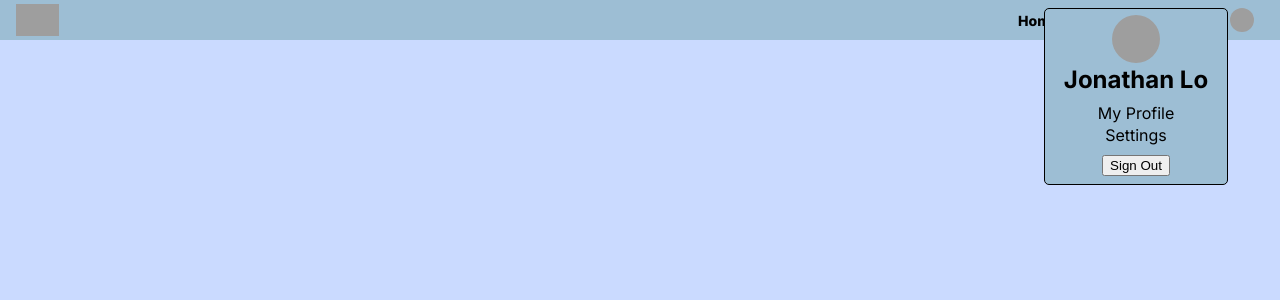
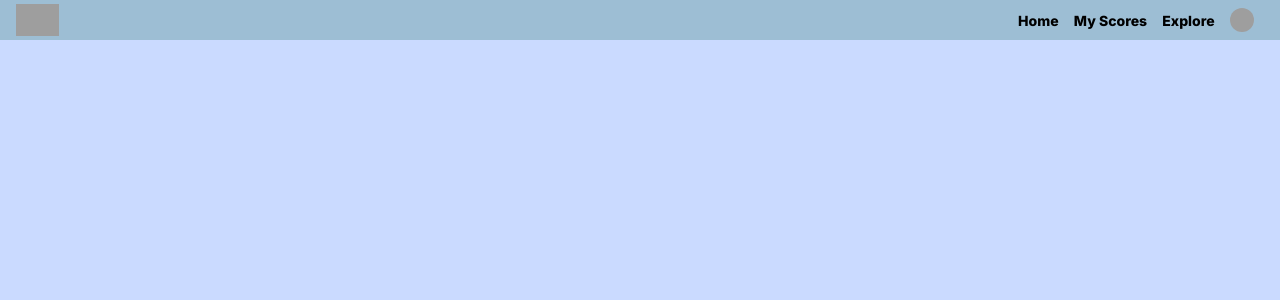
Before and after one commit to jonathanlo411/inisiohacks23, a Flask app: template templates/nav.html in a window 1280 px wide. Shown: the top 300 px of the page. Run offline with Flask 3, Linux system fonts and the light colour scheme; the template is opened without the code that fills it, so the values that code supplies are empty; some libraries are stand-ins or nearby versions; grey boxes are pictures that could not be loaded.

Commit message:
feat: fix pfp popup func and styling

```diff
--- a/static/css/nav.css
+++ b/static/css/nav.css
@@ -40,25 +40,37 @@ nav {
 #pfp:hover { cursor: pointer; }
 
 /* Popup */
+#overlay {
+    display: none;
+    position: fixed;
+    top: 0;
+    left: 0;
+    width: 100%;
+    height: 100%;
+    background: rgba(0, 0, 0, 0.5);
+    z-index: 1;
+}
 #profile {
     position: absolute;
     background-color: var(--modal);
     border: 1px solid black;
     border-radius: 5px;
-    top: 5;
-    right: 5;
-    z-index: 1;
+    top: calc(5vh + 0.5%);
+    right: 2vh;
+    z-index: 2;
     display: flex;
     flex-direction: column;
     align-items: center;
     padding: 0.5% 1.5%;
+    display: none;
 }
 #profile-pfp {
-    height: 6vh;
-    width: 6vh;
+    height: 10vh;
+    width: 10vh;
     background-position: center;
     background-size: cover;
     border-radius: 100px;
+    margin: auto;
 }
 #profile-info {
     display: flex;
@@ -69,29 +81,29 @@ nav {
 #profile-info > * {
     width: 100%;
     text-align: center;
-    margin: 1%;
+    margin: 3%;
 }
 #profile-info > hr {
     width: 100%;
-    height: 3px;
-    color: black;
-    border: black;
-    outline: black;
+    border: 1px solid black;
 }
 #profile-info > a,a:visited {
     color: black;
     text-decoration: none;
+    font-size: 1.2rem;
 }
-#profile-info > button {
+#profile-info  button {
     background-color: var(--highlight);
     font-weight: 600;
-    font-size: 1rem;
-    border: 1px solid black;
+    font-size: 1.2rem;
     border-radius: 3px;
-    padding: 1% 2.5%;
+    padding: 3% 5%;
     transition: 0.3s;
+    width: 100%;
+    border: none;
+    border-radius: 5px;
 }
-#profile-info > button:hover {
+#profile-info  button:hover {
     cursor: pointer;
     background-color: var(--highlight-darken);
 }
--- a/static/js/nav.js
+++ b/static/js/nav.js
@@ -1,7 +1,11 @@
 
-// document.getElementById("logout").addEventListener("click", async () => {
-//     let data = await fetch("/api/logout",
-//         method="POST"
-//     )
-//     console.log(data)
-// })
+document.getElementById("pfp").addEventListener("click", () => {
+    document.getElementById("profile").style.display = "block";
+    document.getElementById("overlay").style.display = "block";
+});
+
+document.getElementById("overlay").addEventListener("click", function() {
+    // Hide the modal and overlay when clicking outside of the modal
+    document.querySelector(".modal").style.display = "none";
+    document.getElementById("overlay").style.display = "none";
+});
--- a/templates/nav.html
+++ b/templates/nav.html
@@ -6,6 +6,7 @@
     <title>Document</title>
     <link rel="stylesheet" href="{{url_for('static', filename='css/master.css')}}">
     <link rel="stylesheet" href="{{url_for('static', filename='css/nav.css')}}">
+    <script src="{{url_for('static', filename='js/nav.js')}}" defer></script>
 </head>
 <body>
     <nav>
@@ -16,7 +17,8 @@
             <a href="/dashboard">Explore</a>
             <div id="pfp" style="background-image: url(https://cdn.discordapp.com/attachments/1164313809587019859/1165189025498406942/20231017_091933_1.png?ex=6545f1d7&is=65337cd7&hm=34ef6fac884cb7a19b1bd8b0f75f54d986f5d21eae1faec8011e0cc4c51bcffb&);"></div>
 
-            <section id="profile">
+            <div id="overlay"></div>
+            <section id="profile" class="modal">
                 <div id="profile-pfp" style="background-image: url(https://cdn.discordapp.com/attachments/1164313809587019859/1165189025498406942/20231017_091933_1.png?ex=6545f1d7&is=65337cd7&hm=34ef6fac884cb7a19b1bd8b0f75f54d986f5d21eae1faec8011e0cc4c51bcffb&);"></div>
                 <div id="profile-info">
                     <h2>Jonathan Lo</h2>
```
Lines whose indentation alone changed are shown as unchanged.
